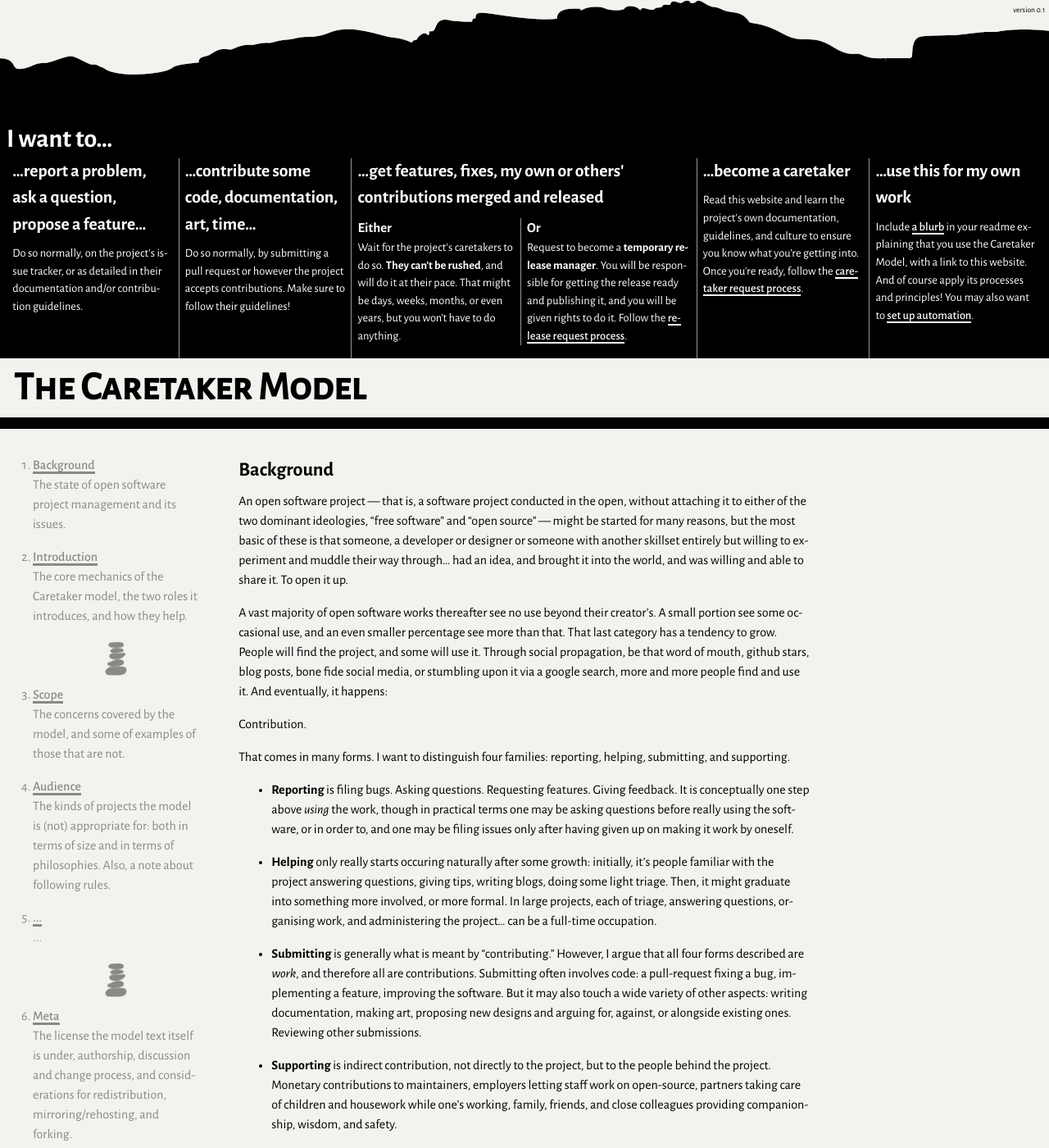
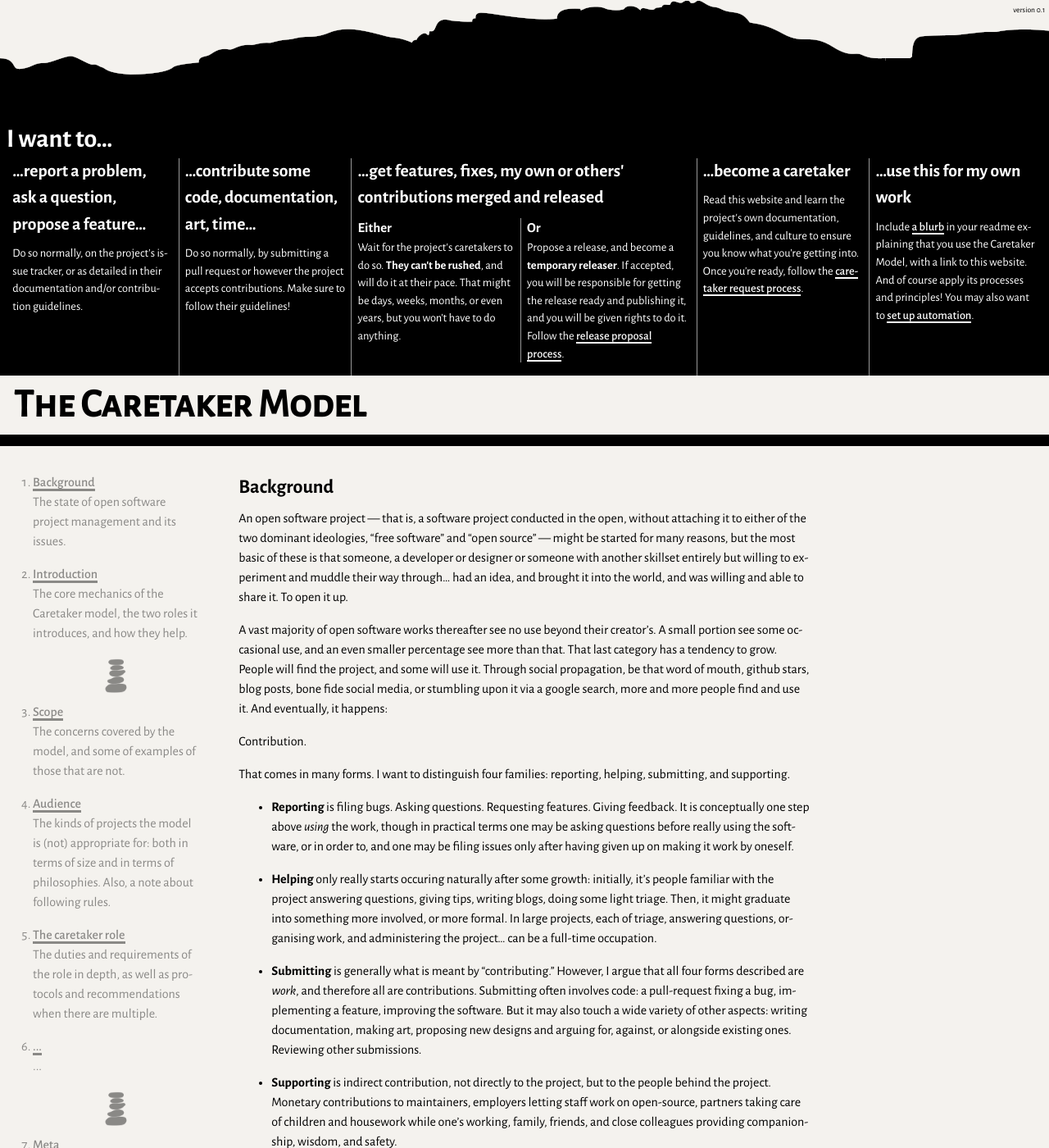
Before and after one commit to passcod/caretaker, a Jekyll site: the page built from index.markdown, in a window 1280 px wide and 1400 px high. Shown: the whole window at 82% size. Built offline with Jekyll 4.4.1, drawn with Linux system fonts in a browser that asks for light colours; our own code applies the rules of GitHub Pages for plain Markdown files.

Commit message:
Rename release request to release proposal

```diff
--- a/_includes/buckets.html
+++ b/_includes/buckets.html
@@ -21,17 +21,17 @@
 			weeks, months, or even years, but you won't have to do anything.
 			<span class="sr-only">OR</span></p>
 		<h3 class="or">Or</h3>
-		<p class="act">Request to become a <strong>temporary release manager</strong>.
-			You will be responsible for getting the release ready and
-			publishing it, and you will be given rights to do it. Follow the
-			<a href="/request/release/">release request process</a>.</p>
+		<p class="act">Propose a release, and become a <strong>temporary releaser</strong>.
+			If accepted, you will be responsible for getting the release ready
+			and publishing it, and you will be given rights to do it. Follow the
+			<a href="/release-proposal/">release proposal process</a>.</p>
 	</section>
 
 	<section class="bucket care">
 		<h2>…become a caretaker</h2>
 		<p>Read this website and learn the project's own documentation, guidelines,
 			and culture to ensure you know what you're getting into. Once you're ready,
-			follow the <a href="/request/caretaker/">caretaker request process</a>.</p>
+			follow the <a href="/caretaker-request/">caretaker request process</a>.</p>
 	</section>
 
 	<section class="bucket use">
--- a/_layouts/home.html
+++ b/_layouts/home.html
@@ -13,6 +13,7 @@
 	<h1 id="title">The Caretaker Model</h1>
 	<main aria-label="Content">
 		<nav id="toc">
+			<h2 class="sr-only">Table of Contents</h2>
 			<ol>
 				<li>
 					<a href="#background">Background</a>
@@ -34,6 +35,11 @@
 					<p>The kinds of projects the model is (not) appropriate for:
 						both in terms of size and in terms of philosophies. Also,
 						a note about following rules.</p>
+				</li>
+				<li>
+					<a href="#the-caretaker-role">The caretaker role</a>
+					<p>The duties and requirements of the role in depth, as well
+						as protocols and recommendations when there are multiple.</p>
 				</li>
 				<li>
 					<a href="#...">...</a>
--- a/request-caretaker.markdown
+++ b/caretaker-request.markdown
@@ -1,5 +1,5 @@
 ---
 layout: page
 title: Caretaker Request Process
-permalink: /request/caretaker/
+permalink: /caretaker-request/
 ---
--- /dev/null
+++ b/release-proposal.markdown
@@ -0,0 +1,5 @@
+---
+layout: page
+title: Release Proposal Process
+permalink: /release-proposal/
+---
--- a/request-release.markdown
+++ /dev/null
@@ -1,5 +0,0 @@
----
-layout: page
-title: Release Request Process
-permalink: /request/release/
----
```
